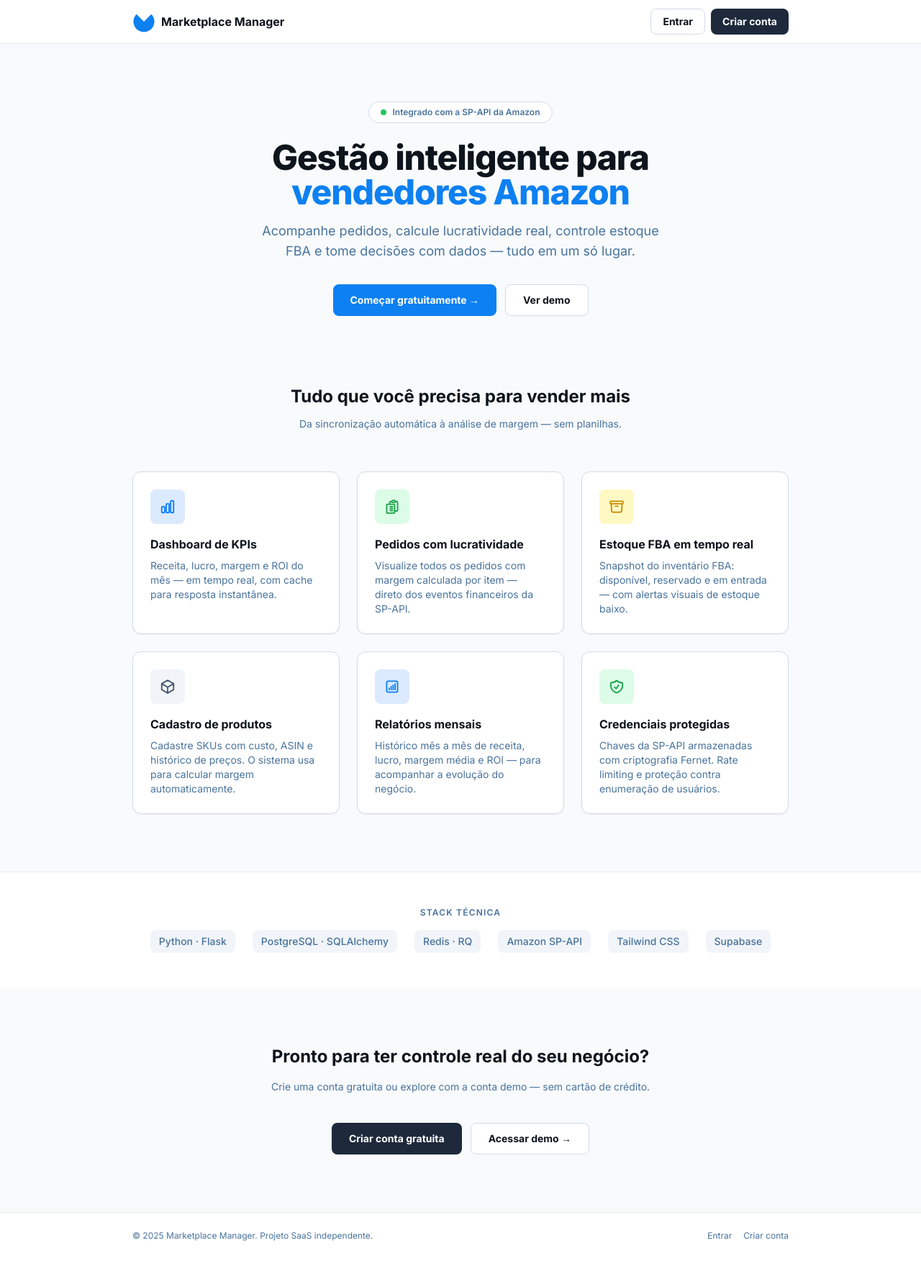
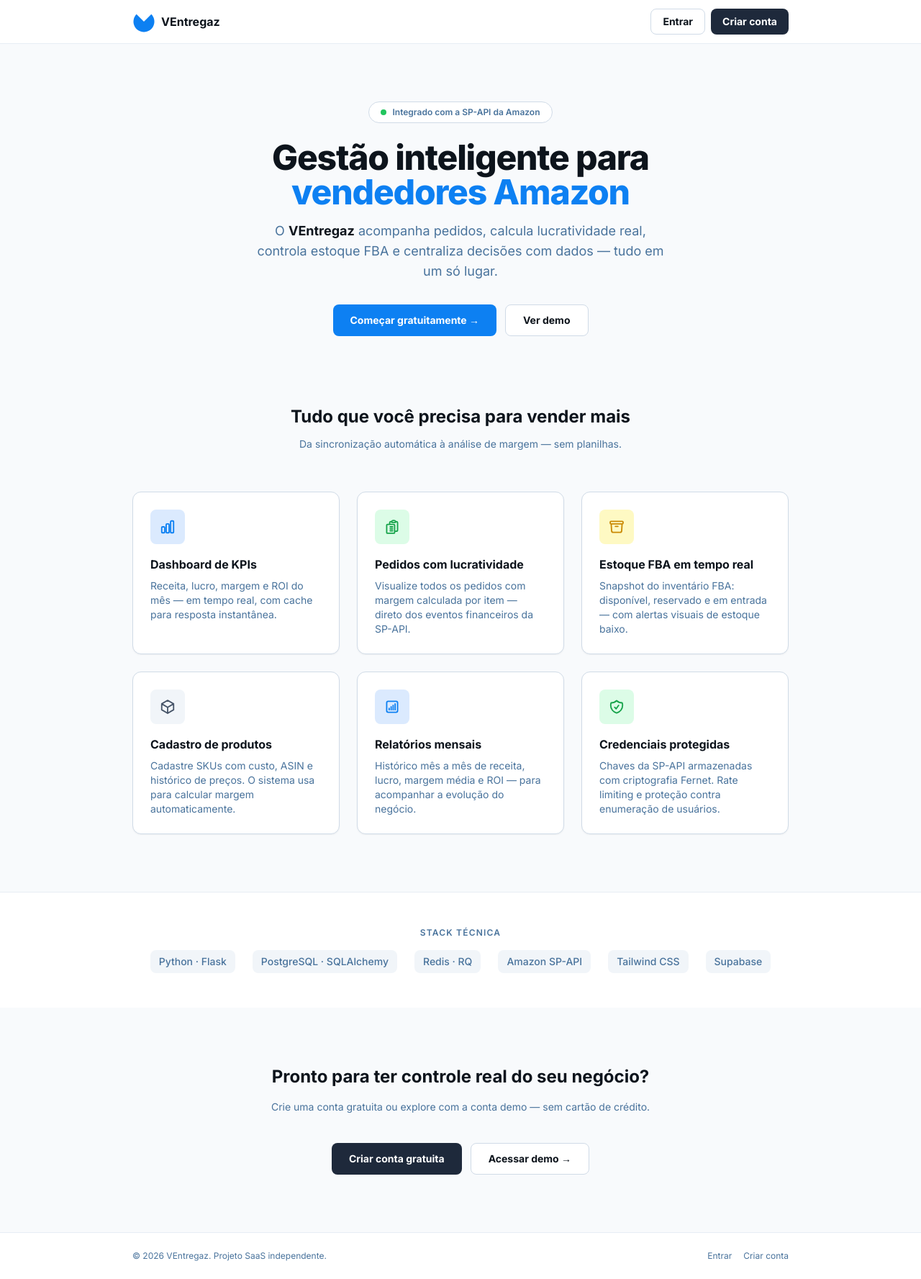
Before and after one commit to vitormendes4072/projetoV, a Flask app: page / in a window 1280 px wide. Shown: the whole page at 72% size. Before the commit the page ends 1724 px from the top, so only its background shows below. Run offline with Flask 3, Linux system fonts and the light colour scheme; parts of the project's set-up code (start-up, migrations or seed data) failed here and were passed over; some libraries are stand-ins or nearby versions.

Commit message:
feat(landing): substituir identidade Marketplace Manager por VEntregaz
- Título e meta description atualizados para VEntregaz
- Header: logo.svg via url_for em vez de inline SVG; nome VEntregaz
- Hero: menciona VEntregaz no parágrafo descritivo
- Footer: copyright dinâmico com now().year (context processor já registrado)

```diff
--- a/app/templates/landing.html
+++ b/app/templates/landing.html
@@ -3,7 +3,8 @@
 <head>
   <meta charset="UTF-8" />
   <meta name="viewport" content="width=device-width, initial-scale=1.0" />
-  <title>Marketplace Manager — Gestão inteligente para vendedores Amazon</title>
+  <title>VEntregaz — Gestão inteligente para vendedores Amazon</title>
+  <meta name="description" content="VEntregaz: calcule lucratividade, controle estoque FBA e gerencie pedidos Amazon em um só lugar." />
   <link rel="icon" href="{{ url_for('static', filename='favicon.svg') }}" type="image/svg+xml" />
   <link rel="stylesheet" href="{{ url_for('static', filename='css/tailwind.css') }}" />
   <link rel="preconnect" href="https://fonts.googleapis.com" />
@@ -19,10 +20,8 @@
   <header class="bg-white border-b border-[#e7edf4] sticky top-0 z-50">
     <div class="max-w-[960px] mx-auto px-6 py-3 flex items-center justify-between">
       <a href="/" class="flex items-center gap-2">
-        <svg viewBox="0 0 48 48" fill="none" xmlns="http://www.w3.org/2000/svg" class="h-8 w-8 flex-shrink-0">
-          <path d="M8.57829 8.57829C5.52816 11.6284 3.451 15.5145 2.60947 19.7452C1.76794 23.9758 2.19984 28.361 3.85056 32.3462C5.50128 36.3314 8.29667 39.7376 11.8832 42.134C15.4698 44.5305 19.6865 45.8096 24 45.8096C28.3135 45.8096 32.5302 44.5305 36.1168 42.134C39.7033 39.7375 42.4987 36.3314 44.1494 32.3462C45.8002 28.361 46.2321 23.9758 45.3905 19.7452C44.549 15.5145 42.4718 11.6284 39.4217 8.57829L24 24L8.57829 8.57829Z" fill="#0d80f2"/>
-        </svg>
-        <span class="font-bold text-[#0d141c] text-base">Marketplace Manager</span>
+        <img src="{{ url_for('static', filename='logo.svg') }}" alt="VEntregaz" class="h-8 w-8 flex-shrink-0" />
+        <span class="font-bold text-[#0d141c] text-base">VEntregaz</span>
       </a>
       <div class="flex items-center gap-2">
         <a href="{{ url_for('auth.login') }}"
@@ -48,7 +47,7 @@
       <span class="text-[#0d80f2]">vendedores Amazon</span>
     </h1>
     <p class="text-lg text-[#49739c] max-w-xl mx-auto mb-8">
-      Acompanhe pedidos, calcule lucratividade real, controle estoque FBA e tome decisões com dados — tudo em um só lugar.
+      O <strong class="text-[#0d141c]">VEntregaz</strong> acompanha pedidos, calcula lucratividade real, controla estoque FBA e centraliza decisões com dados — tudo em um só lugar.
     </p>
     <div class="flex items-center justify-center gap-3 flex-wrap">
       <a href="{{ url_for('auth.register') }}"
@@ -172,7 +171,7 @@
   <!-- Footer -->
   <footer class="border-t border-[#e7edf4] bg-white">
     <div class="max-w-[960px] mx-auto px-6 py-6 flex flex-col sm:flex-row items-center justify-between gap-2 text-xs text-[#49739c]">
-      <span>© 2025 Marketplace Manager. Projeto SaaS independente.</span>
+      <span>© {{ now().year if now is defined else 2026 }} VEntregaz. Projeto SaaS independente.</span>
       <div class="flex items-center gap-4">
         <a href="{{ url_for('auth.login') }}" class="hover:text-[#0d141c] transition-colors">Entrar</a>
         <a href="{{ url_for('auth.register') }}" class="hover:text-[#0d141c] transition-colors">Criar conta</a>
```
